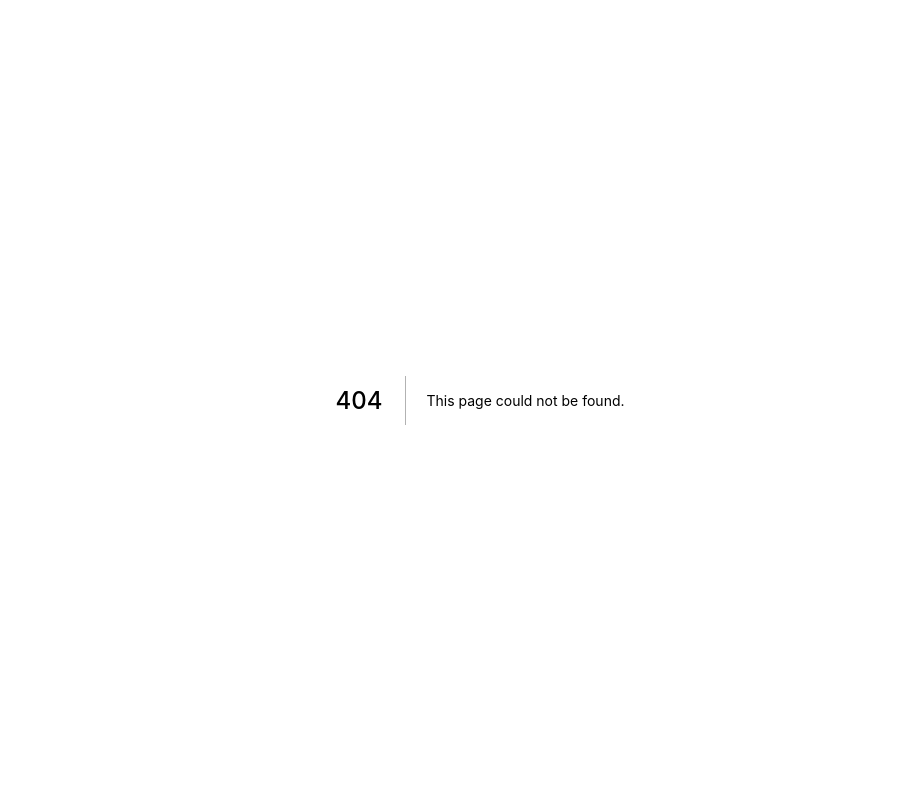
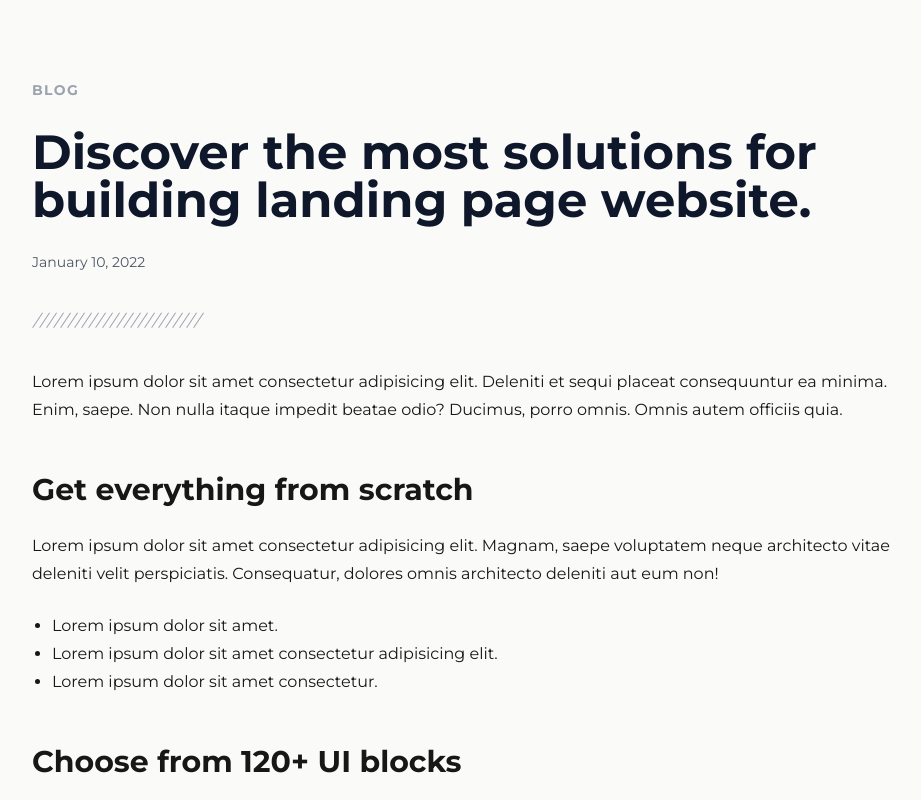
Before and after one commit to frusciante189/tailwind-ui-kit, a Next.js app: page /article/article02 in a window 1280 px wide. Before the commit this address had no page. Shown: the top 800 px of the page, without its empty margins (160-1081 px from the left). Built offline with nearby package versions, Linux system fonts and the light colour scheme.

Commit message:
article02 added

```diff
--- a/pages/article/article01.js
+++ b/pages/article/article01.js
@@ -1,12 +1,12 @@
 const Article01 = () => {
   return (
-    <section className="bg-neutral-900 py-20">
+    <section className="bg-neutral-900 lg:py-20 sm:py-16 py-12">
       <div className="max-w-7xl mx-auto lg:px-8 sm:px-6 px-4">
         <p className="text-gray-400 text-sm">Jan 10, 2022</p>
         <h1 className="text-neutral-100 mt-5 xl:text-5xl xl:max-w-5xl font-bold tracking-wider sm:text-4xl text-3xl max-w-4xl">
           How to create a succesful website using Frus UI Kit.
         </h1>
-        <div className="grid lg:grid-cols-12 gap-y-20 gap-x-10 lg:mt-24 grid-cols-1 mt-10 ">
+        <div className="grid lg:grid-cols-12 gap-y-10 lg:gap-x-20 lg:mt-24 grid-cols-1 mt-10 ">
           <div className="lg:col-span-5">
             <div className="rounded-2xl overflow-hidden lg:max-h-full max-h-96 lg:h-full">
               <img
--- /dev/null
+++ b/pages/article/article02.js
@@ -0,0 +1,262 @@
+import React from "react";
+
+const article02 = () => {
+  return (
+    <section className="bg-stone-50 lg:py-20 sm:py-16 py-12">
+      <div className="max-w-7xl mx-auto lg:px-8 sm:px-6 px-4">
+        <div className="xl:max-w-4xl max-w-3xl mx-auto">
+          <p className="text-gray-400 uppercase font-bold tracking-widest text-sm">
+            Blog
+          </p>
+          <h1 className="text-slate-900 xl:text-5xl sm:text-4xl text-3xl font-bold mt-7">
+            Discover the most solutions for building landing page website.
+          </h1>
+          <p className="text-gray-600 text-sm mt-7">January 10, 2022</p>
+          <div className="mt-10">
+            <svg
+              className="w-auto h-4 text-gray-400"
+              width="172"
+              height="16"
+              viewBox="0 0 172 16"
+              fill="none"
+              stroke="currentColor"
+              xmlns="http://www.w3.org/2000/svg"
+            >
+              <line
+                y1="-0.5"
+                x2="18.0278"
+                y2="-0.5"
+                transform="matrix(-0.5547 0.83205 0.83205 0.5547 11 1)"
+              ></line>
+              <line
+                y1="-0.5"
+                x2="18.0278"
+                y2="-0.5"
+                transform="matrix(-0.5547 0.83205 0.83205 0.5547 46 1)"
+              ></line>
+              <line
+                y1="-0.5"
+                x2="18.0278"
+                y2="-0.5"
+                transform="matrix(-0.5547 0.83205 0.83205 0.5547 81 1)"
+              ></line>
+              <line
+                y1="-0.5"
+                x2="18.0278"
+                y2="-0.5"
+                transform="matrix(-0.5547 0.83205 0.83205 0.5547 116 1)"
+              ></line>
+              <line
+                y1="-0.5"
+                x2="18.0278"
+                y2="-0.5"
+                transform="matrix(-0.5547 0.83205 0.83205 0.5547 151 1)"
+              ></line>
+              <line
+                y1="-0.5"
+                x2="18.0278"
+                y2="-0.5"
+                transform="matrix(-0.5547 0.83205 0.83205 0.5547 18 1)"
+              ></line>
+              <line
+                y1="-0.5"
+                x2="18.0278"
+                y2="-0.5"
+                transform="matrix(-0.5547 0.83205 0.83205 0.5547 53 1)"
+              ></line>
+              <line
+                y1="-0.5"
+                x2="18.0278"
+                y2="-0.5"
+                transform="matrix(-0.5547 0.83205 0.83205 0.5547 88 1)"
+              ></line>
+              <line
+                y1="-0.5"
+                x2="18.0278"
+                y2="-0.5"
+                transform="matrix(-0.5547 0.83205 0.83205 0.5547 123 1)"
+              ></line>
+              <line
+                y1="-0.5"
+                x2="18.0278"
+                y2="-0.5"
+                transform="matrix(-0.5547 0.83205 0.83205 0.5547 158 1)"
+              ></line>
+              <line
+                y1="-0.5"
+                x2="18.0278"
+                y2="-0.5"
+                transform="matrix(-0.5547 0.83205 0.83205 0.5547 25 1)"
+              ></line>
+              <line
+                y1="-0.5"
+                x2="18.0278"
+                y2="-0.5"
+                transform="matrix(-0.5547 0.83205 0.83205 0.5547 60 1)"
+              ></line>
+              <line
+                y1="-0.5"
+                x2="18.0278"
+                y2="-0.5"
+                transform="matrix(-0.5547 0.83205 0.83205 0.5547 95 1)"
+              ></line>
+              <line
+                y1="-0.5"
+                x2="18.0278"
+                y2="-0.5"
+                transform="matrix(-0.5547 0.83205 0.83205 0.5547 130 1)"
+              ></line>
+              <line
+                y1="-0.5"
+                x2="18.0278"
+                y2="-0.5"
+                transform="matrix(-0.5547 0.83205 0.83205 0.5547 165 1)"
+              ></line>
+              <line
+                y1="-0.5"
+                x2="18.0278"
+                y2="-0.5"
+                transform="matrix(-0.5547 0.83205 0.83205 0.5547 32 1)"
+              ></line>
+              <line
+                y1="-0.5"
+                x2="18.0278"
+                y2="-0.5"
+                transform="matrix(-0.5547 0.83205 0.83205 0.5547 67 1)"
+              ></line>
+              <line
+                y1="-0.5"
+                x2="18.0278"
+                y2="-0.5"
+                transform="matrix(-0.5547 0.83205 0.83205 0.5547 102 1)"
+              ></line>
+              <line
+                y1="-0.5"
+                x2="18.0278"
+                y2="-0.5"
+                transform="matrix(-0.5547 0.83205 0.83205 0.5547 137 1)"
+              ></line>
+              <line
+                y1="-0.5"
+                x2="18.0278"
+                y2="-0.5"
+                transform="matrix(-0.5547 0.83205 0.83205 0.5547 172 1)"
+              ></line>
+              <line
+                y1="-0.5"
+                x2="18.0278"
+                y2="-0.5"
+                transform="matrix(-0.5547 0.83205 0.83205 0.5547 39 1)"
+              ></line>
+              <line
+                y1="-0.5"
+                x2="18.0278"
+                y2="-0.5"
+                transform="matrix(-0.5547 0.83205 0.83205 0.5547 74 1)"
+              ></line>
+              <line
+                y1="-0.5"
+                x2="18.0278"
+                y2="-0.5"
+                transform="matrix(-0.5547 0.83205 0.83205 0.5547 109 1)"
+              ></line>
+              <line
+                y1="-0.5"
+                x2="18.0278"
+                y2="-0.5"
+                transform="matrix(-0.5547 0.83205 0.83205 0.5547 144 1)"
+              ></line>
+            </svg>
+          </div>
+          <div className="mt-10 text-neutral-900">
+            <p className="leading-7">
+              Lorem ipsum dolor sit amet consectetur adipisicing elit. Deleniti
+              et sequi placeat consequuntur ea minima. Enim, saepe. Non nulla
+              itaque impedit beatae odio? Ducimus, porro omnis. Omnis autem
+              officiis quia.
+            </p>
+            <h2 className="font-bold mt-12 text-3xl">
+              Get everything from scratch
+            </h2>
+            <p className="mt-6 leading-7">
+              Lorem ipsum dolor sit amet consectetur adipisicing elit. Magnam,
+              saepe voluptatem neque architecto vitae deleniti velit
+              perspiciatis. Consequatur, dolores omnis architecto deleniti aut
+              eum non!
+            </p>
+            <ul className="leading-7 pl-5 list-disc list-outside mt-6">
+              <li>Lorem ipsum dolor sit amet.</li>
+              <li>Lorem ipsum dolor sit amet consectetur adipisicing elit.</li>
+              <li>Lorem ipsum dolor sit amet consectetur.</li>
+            </ul>
+            <h2 className="font-bold text-3xl mt-12">
+              Choose from 120+ UI blocks
+            </h2>
+            <p className="mt-6 leading-7">
+              Lorem ipsum dolor sit amet consectetur adipisicing elit. Magnam,
+              saepe voluptatem neque architecto vitae deleniti velit
+              perspiciatis. Consequatur, dolores omnis architecto deleniti aut
+              eum non!
+            </p>
+            <blockquote className="mt-8 pl-5 border-l-2 border-slate-800">
+              <p className="italic font-medium text-lg text-gray-800">
+                “Tellus amet bibendum sit mus phasellus quis duis lacus. Enim
+                eget sagittis, auctor iaculis nulla semper. In vitae neque
+                integer integer metus, est, tristique fermentum tristique.”
+              </p>
+            </blockquote>
+            <div className="mt-16 relative">
+              <div className="absolute -inset-3">
+                <div className="gradient filter opacity-30 w-full h-full blur-lg rounded-2xl mx-auto"></div>
+              </div>
+              <div className="rounded-2xl overflow-hidden aspect-video relative">
+                <img
+                  src="https://images.unsplash.com/photo-1542330952-bffc55e812b2?ixlib=rb-1.2.1&ixid=MnwxMjA3fDB8MHxwaG90by1wYWdlfHx8fGVufDB8fHx8&auto=format&fit=crop&w=1169&q=80"
+                  alt=""
+                  className="object-cover"
+                />
+              </div>
+            </div>
+            <h2 className="mt-16 font-bold text-3xl">
+              Create Your first landing page
+            </h2>
+            <p className="mt-6 leading-7">
+              Lorem, ipsum dolor sit amet consectetur adipisicing elit. Alias
+              similique sapiente consequatur repellat sint delectus voluptatibus
+              nemo rem minus? Repellat totam reprehenderit doloribus blanditiis
+              labore.
+            </p>
+            <p className="mt-6 leading-7">
+              Lorem, ipsum dolor sit amet consectetur adipisicing elit. Alias
+              similique sapiente consequatur repellat sint delectus voluptatibus
+              nemo rem minus?
+            </p>
+            <p className="mt-6 leading-7">
+              Lorem, ipsum dolor sit amet consectetur adipisicing elit. Alias
+              similique sapiente
+            </p>
+          </div>
+        </div>
+      </div>
+    </section>
+  );
+};
+
+export default article02;
+
+{
+  /* <div class="v hc">
+<div class="u x">
+  <div
+    class="ld zc pb wj fk hk"
+    style="background: linear-gradient(90deg, #44ff9a -0.55%, #44b0ff 22.86%, #8b44ff 48.36%, #ff6644 73.33%, #ebff70 99.34%)"
+  ></div>
+</div>
+
+<img
+  class="v cg"
+  src="https://cdn.rareblocks.xyz/collection/clarity/images/long-form/1/img-blog.png"
+  alt=""
+/>
+</div> */
+}
--- a/styles/globals.css
+++ b/styles/globals.css
@@ -5,3 +5,14 @@
 html {
   font-family: "Montserrat", sans-serif;
 }
+
+.gradient {
+  background: linear-gradient(
+    90deg,
+    #44ff9a -0.55%,
+    #44b0ff 22.86%,
+    #8b44ff 48.36%,
+    #ff6644 73.33%,
+    #ebff70 99.34%
+  );
+}
```
